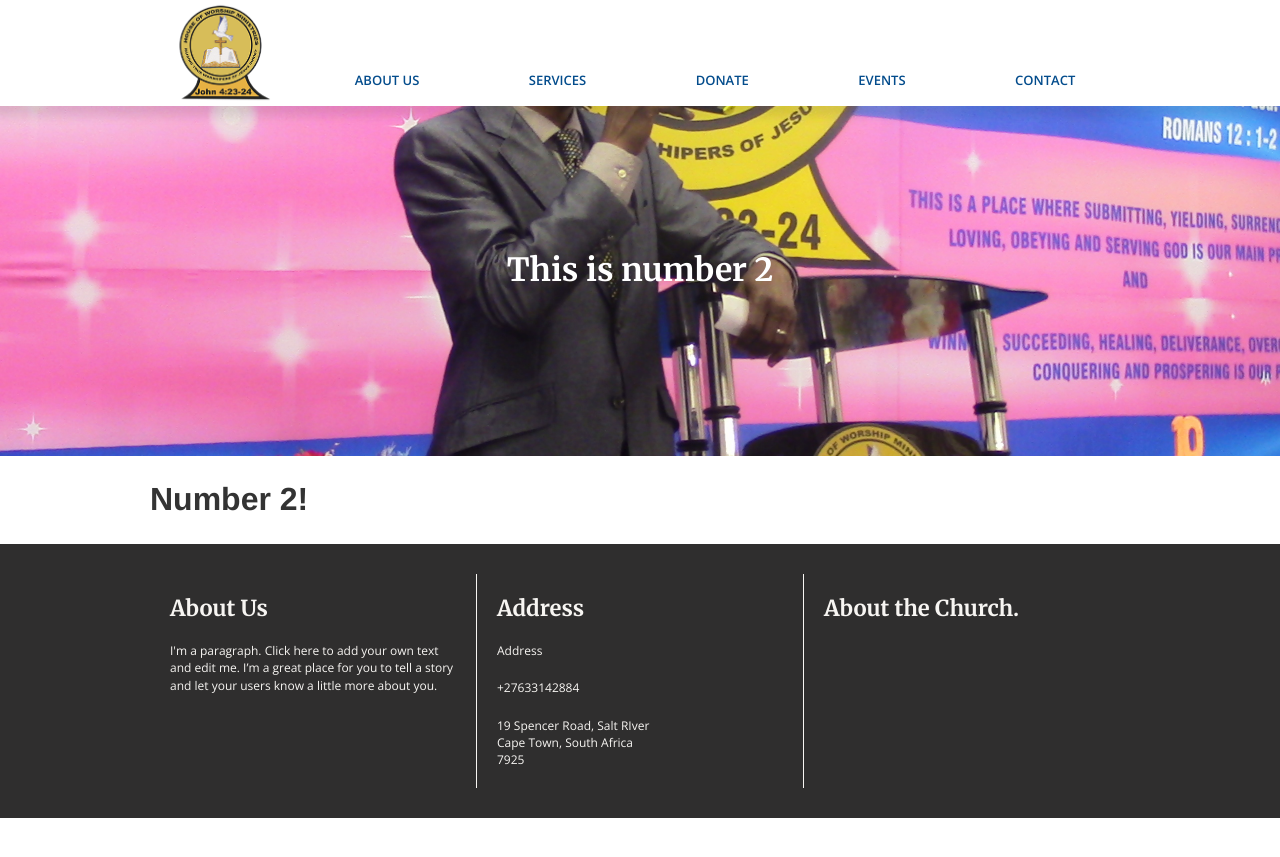
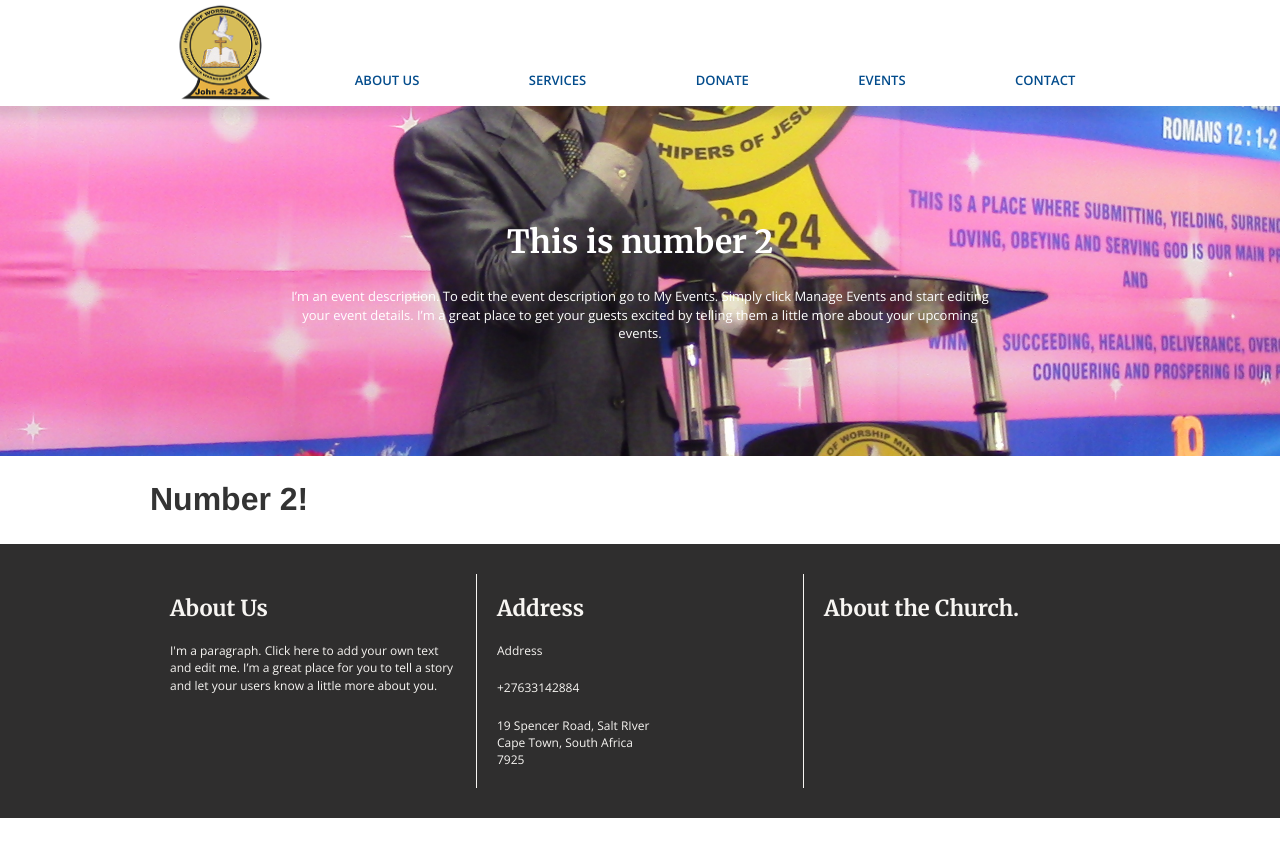
Before and after one commit to riyaadh47/hilary, a Jekyll site: the page built from _events/god-in-the-modern-world-2.md, in a window 1280 px wide. Shown: the top 857 px of the page. Built offline with Jekyll 4.4.1, drawn with Linux system fonts in a browser that asks for light colours; nearby versions of some CDN libraries; library files that are not in the unit come from our copies.

Commit message:
Events update

```diff
--- a/_events/god-in-the-modern-world-2.md
+++ b/_events/god-in-the-modern-world-2.md
@@ -5,6 +5,10 @@
 event-date: Wednesday, February 25 at 15:00
 layout: page
 jumbotron: "/img/IMG_0025.JPG"
-
+image: "/img/IMG_0025.JPG"
+date: Wednesday, February 25 at 15:00
+church: Church Name
+event-name: The Light Project
+description: I’m an event description. To edit the event description go to My Events. Simply click Manage Events and start editing your event details. I’m a great place to get your guests excited by telling them a little more about your upcoming events.
 ---
 # Number 2!
--- a/_pages/events.html
+++ b/_pages/events.html
@@ -10,14 +10,14 @@
 <div class="rows-container column">
 
 	<div class="event-container">
-		{% for event in site.data.content.events %}
+		{% for event in site.events %}
 			<section class="event">
 				<div class="image">
 					<img src="{{event.image}}">
 				</div>
 				<div class="info">
 					<div class="heading">
-					<p>{{event.date}}</p>
+						<p>{{event.date | date: "%d %B, %Y" }}</p>
 						<p>{{event.church}}</p>
 					</div>
 					<h2>{{event.event-name}}</h2>
```
Lines whose indentation alone changed are shown as unchanged.
